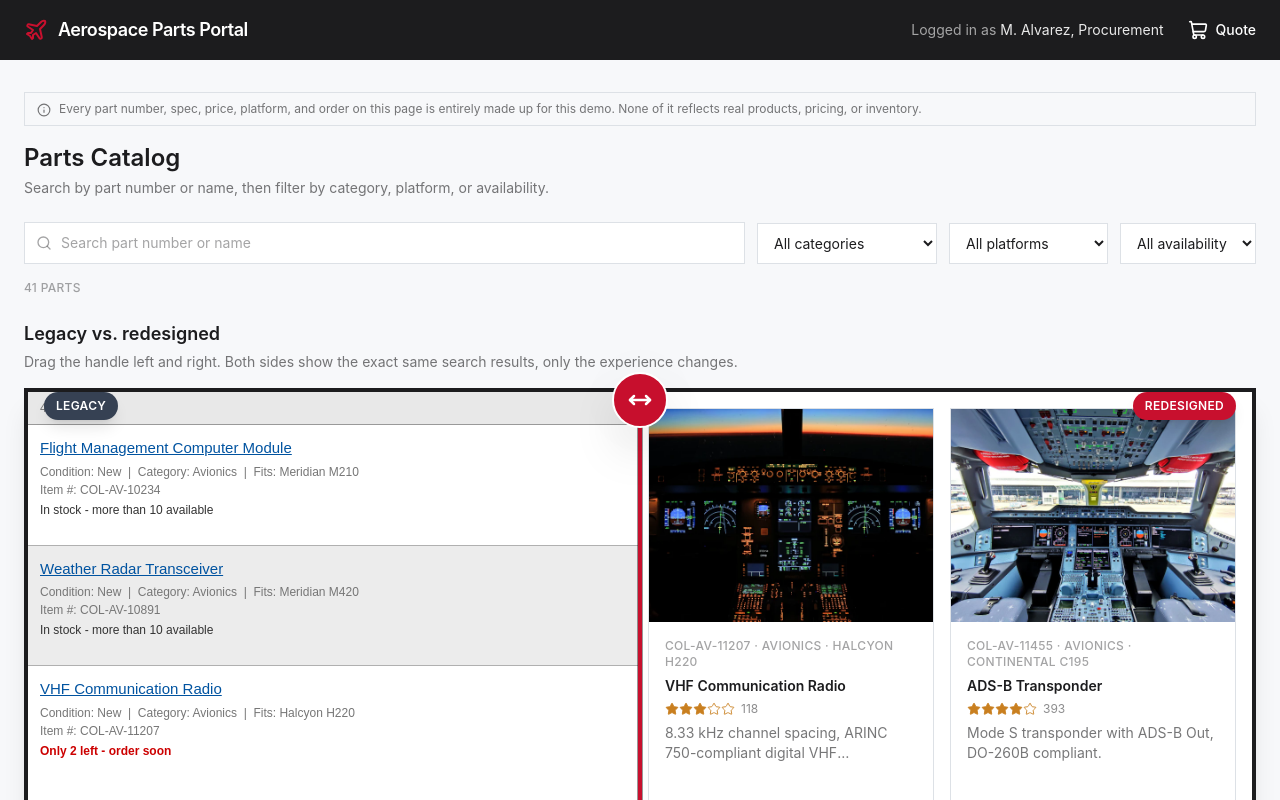
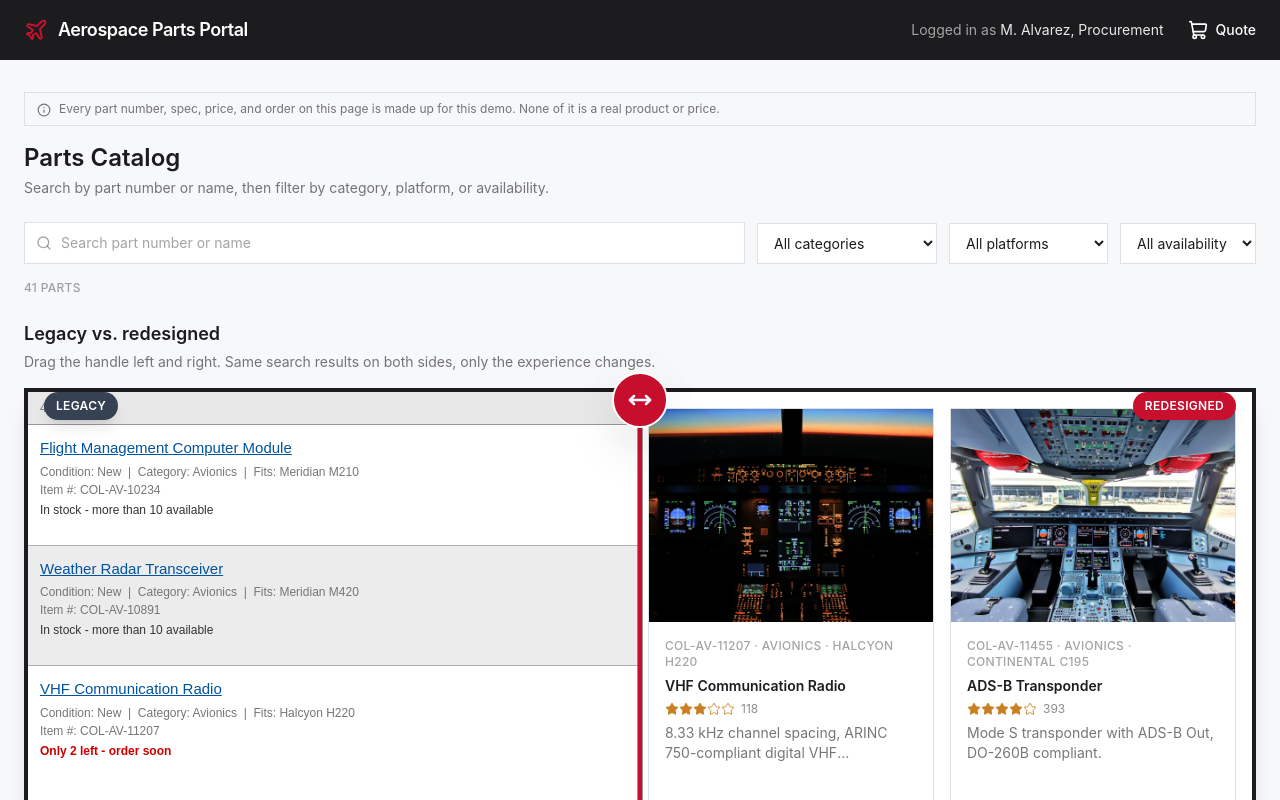
Before and after one commit to rcrabt1/aerospace-portal, a React (Vite) app: page / in a window 1280 px wide. Shown: the top 800 px of the page. Built offline with nearby package versions, Linux system fonts and the light colour scheme.

Commit message:
Tighten catalog disclaimer and drag lens subtext copy

```diff
--- a/src/components/catalog/CompareLens.jsx
+++ b/src/components/catalog/CompareLens.jsx
@@ -69,8 +69,8 @@ export default function CompareLens({ results }) {
     <div className="mt-6">
       <h2 className="text-lg font-semibold text-chrome">Legacy vs. redesigned</h2>
       <p className="mt-1 text-sm text-chrome/60">
-        Drag the handle left and right. Both sides show the exact same search results, only the
-        experience changes.
+        Drag the handle left and right. Same search results on both sides, only the experience
+        changes.
       </p>
 
       <div
--- a/src/pages/CatalogPage.jsx
+++ b/src/pages/CatalogPage.jsx
@@ -34,8 +34,8 @@ export default function CatalogPage() {
       <div className="flex items-start gap-2 border border-hairline bg-surface px-3 py-2 text-xs text-chrome/60">
         <Info className="mt-0.5 h-3.5 w-3.5 shrink-0" />
         <span>
-          Every part number, spec, price, platform, and order on this page is entirely made up
-          for this demo. None of it reflects real products, pricing, or inventory.
+          Every part number, spec, price, and order on this page is made up for this demo. None
+          of it is a real product or price.
         </span>
       </div>
 
```
